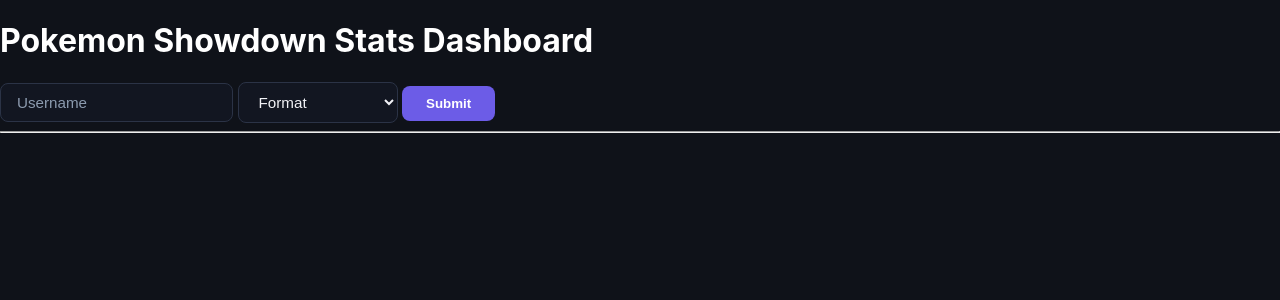
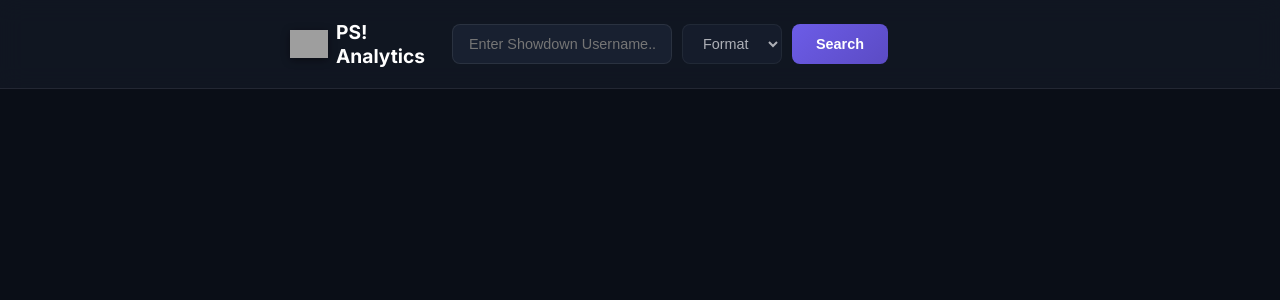
Before and after one commit to addumm/Pok-mon-Showdown-Elo-Data-Visualizer, a Flask app: template templates/index.html in a window 1280 px wide. Shown: the top 300 px of the page. Run offline with Flask 3, Linux system fonts and the light colour scheme; the template is opened without the code that fills it, so the values that code supplies are empty; style sheets or scripts are compiled from the project's sources; grey boxes are pictures that could not be loaded.

Commit message:
ui + sprites & title

```diff
--- a/app.py
+++ b/app.py
@@ -10,6 +10,7 @@ from dash import Dash, html, dcc
 import dash_bootstrap_components as dbc
 from models import db, PlayerRating, MatchHistory
 import os
+import random
 
 app = Flask(__name__)
 Scss(app)
@@ -449,6 +450,7 @@ def index():
     formats = []
     current_username = None
     error_message = None
+    random_pokemon_id = random.randint(1, 1025)
 
     if request.method == "POST":
         # parse usernames to alphanumeric
@@ -522,14 +524,16 @@ def index():
             current_username = current_username,
             formats=formats,
             error_message = None,
-            selected_format=selected_format
+            selected_format=selected_format,
+            header_sprite_id=random_pokemon_id,
         )
 
     else:
         return render_template("index.html",
                                current_username = current_username,
                                formats = formats,
-                               error_message = None
+                               error_message = None,
+                               header_sprite_id=random_pokemon_id,
                                )
 
 if __name__ == "__main__":
--- a/static/styles.scss
+++ b/static/styles.scss
@@ -1,19 +1,23 @@
 :root {
-    --bg-dark: #0f1219;
-    --bg-card: #1c212e;
-    --bg-card-hover: #252c3d;
-    --bg-input: #121621;
-    --border-color: #2b3346;
+  --bg-dark: #0a0e17;
+  --bg-card: #121824;
+  --bg-card-hover: #1a2232;
+  --bg-input: #182030;
+  --border-color: rgba(255, 255, 255, 0.08);
+  --border-highlight: rgba(108, 92, 231, 0.4);
 
   --accent-purple: #6c5ce7;
-    --accent-purple-hover: #5b4bc4;
+  --accent-purple-hover: #7d6df0;
+  --accent-blue: #00d2d3;
 
   --win-color: #2ed573;
+  --win-bg: rgba(46, 213, 115, 0.1);
   --loss-color: #ff4757;
+  --loss-bg: rgba(255, 71, 87, 0.1);
 
   --text-main: #f1f2f6;
-    --text-muted: #8c9baf;
-    --font-family: 'Inter', -apple-system, BlinkMacSystemFont, "Segoe UI", Roboto, sans-serif;
+  --text-muted: #768396;
+  --font-family: 'Inter', system-ui, -apple-system, sans-serif;
 }
 
 body {
@@ -27,10 +31,13 @@
 
 
 .search-container {
-    background: var(--bg-card);
+  background: rgba(18, 24, 36, 0.85);
+  backdrop-filter: blur(12px);
   border-bottom: 1px solid var(--border-color);
-    padding: 24px 0;
-    box-shadow: 0 4px 20px rgba(0, 0, 0, 0.3);
+  padding: 20px 0;
+  position: sticky;
+  top: 0;
+  z-index: 100;
 }
 
 .search-box {
@@ -49,170 +56,73 @@
   border: 1px solid var(--border-color);
   border-radius: 8px;
   padding: 10px 16px;
-    font-size: 0.95rem;
+  font-size: 0.9rem;
   outline: none;
-    transition: all 0.2s ease;
+  transition: all 0.2s cubic-bezier(0.4, 0, 0.2, 1);
 
   &:focus {
     border-color: var(--accent-purple);
-      box-shadow: 0 0 0 3px rgba(108, 92, 231, 0.25);
+    box-shadow: 0 0 0 3px rgba(108, 92, 231, 0.2);
   }
 }
 
-  #username {
-    flex-grow: 1;
-    &::placeholder {
-      color: var(--text-muted);
-    }
-  }
-
-  #format {
-    min-width: 160px;
-    cursor: pointer;
-  }
-
+/* Rounded Buttons */
 #btn_add {
-    background-color: var(--accent-purple);
+  background: linear-gradient(135deg, var(--accent-purple), #5b4bc4);
   color: #fff;
   border: none;
   border-radius: 8px;
   padding: 10px 24px;
   font-weight: 600;
+  font-size: 0.9rem;
   cursor: pointer;
   transition: all 0.2s ease;
 
   &:hover {
-      background-color: var(--accent-purple-hover);
     transform: translateY(-1px);
-      box-shadow: 0 4px 12px rgba(108, 92, 231, 0.35);
-    }
-
-    &:active {
-      transform: translateY(0);
+    box-shadow: 0 4px 15px rgba(108, 92, 231, 0.4);
   }
 }
 
-
+/* Card Panels */
 .card {
   background-color: var(--bg-card) !important;
   border: 1px solid var(--border-color) !important;
   border-radius: 12px !important;
-    box-shadow: 0 8px 24px rgba(0, 0, 0, 0.2);
-    overflow: hidden;
+  box-shadow: 0 4px 20px rgba(0, 0, 0, 0.25);
+  transition: border-color 0.2s ease;
+
+  &:hover {
+    border-color: var(--border-highlight) !important;
+  }
 }
 
 .card-header {
-    background-color: rgba(255, 255, 255, 0.02) !important;
+  background-color: transparent !important;
   border-bottom: 1px solid var(--border-color) !important;
-    color: var(--text-main) !important;
+  color: var(--text-muted) !important;
   font-weight: 700 !important;
-    letter-spacing: 0.5px;
+  letter-spacing: 0.8px;
   text-transform: uppercase;
-    font-size: 0.85rem;
-    padding: 14px 20px !important;
+  font-size: 0.75rem;
+  padding: 16px 20px !important;
 }
 
-
-  .list-group-item {
-    background-color: transparent !important;
-    border-color: var(--border-color) !important;
-    color: var(--text-muted) !important;
-    display: flex;
-    justify-content: space-between;
-    align-items: center;
-    padding: 12px 20px !important;
-    font-size: 0.9rem;
-
-    span.stat-value {
-      color: var(--text-main);
-      font-weight: 600;
-    }
-  }
-
-  .stat-highlight {
-    color: var(--accent-purple) !important;
-    font-weight: 700 !important;
-  }
-
-  /* Custom Win/Loss Badge Colors */
+/* win/Loss Badges */
 .badge-win {
   color: var(--win-color);
+  background-color: var(--win-bg);
+  padding: 4px 8px;
+  border-radius: 6px;
   font-weight: 700;
+  font-size: 0.85rem;
 }
 
 .badge-loss {
   color: var(--loss-color);
+  background-color: var(--loss-bg);
+  padding: 4px 8px;
+  border-radius: 6px;
   font-weight: 700;
+  font-size: 0.85rem;
 }
-
-
-.js-plotly-plot, .plot-container {
-    width: 100% !important;
-    height: 100% !important;
-  }
-
-
-  .card {
-    display: flex;
-    flex-direction: column;
-    justify-content: space-between;
-    height: 100%;
-    min-height: 280px;
-  }
-
-  .card-body {
-    flex: 1 1 auto;
-    display: flex;
-    flex-direction: column;
-    justify-content: center;
-    padding: 1rem !important;
-  }
-
-
-  .list-group-item {
-    display: flex !important;
-    justify-content: space-between !important;
-    align-items: center !important;
-    padding: 12px 16px !important;
-    background-color: transparent !important;
-    border-color: #2b3346 !important;
-    font-size: 0.9rem;
-
-    .stat-label {
-        font-size: 0.75rem;
-        font-weight: 600;
-        text-transform: uppercase;
-        letter-spacing: 0.5px;
-        color: #8c9baf;
-        margin-bottom: 2px;
-      }
-
-
-      .stat-value {
-        font-size: 1.2rem;
-        font-weight: 700;
-        color: #ffffff;
-
-        &.primary-stat {
-          font-size: 1.4rem;
-          color: #6c5ce7;
-        }
-      }
-
-      .stat-divider {
-        border-color: #2b3346;
-        margin: 12px 0;
-        opacity: 0.5;
-      }
-
-
-      .badge-win {
-        color: #2ed573;
-        font-weight: 700;
-      }
-
-      .badge-loss {
-        color: #ff4757;
-        font-weight: 700;
-      }
-  }
--- a/templates/index.html
+++ b/templates/index.html
@@ -3,44 +3,60 @@
 <head>
     <meta charset="UTF-8">
     <meta name="viewport" content="width=device-width, initial-scale=1.0">
-    <link rel="stylesheet" href="{{url_for("static", filename = "styles.css")}}" />
-    <title>PS! Stats Dashboard</title>
+    <link rel="preconnect" href="https://fonts.googleapis.com">
+    <link rel="preconnect" href="https://fonts.gstatic.com" crossorigin>
+    <link href="https://fonts.googleapis.com/css2?family=Inter:wght@400;600;700&display=swap" rel="stylesheet">
+
+    <link rel="stylesheet" href="{{ url_for('static', filename='styles.css') }}" />
+    <title>PS! Analytics</title>
 </head>
 <body>
-    <div class = "content">
-        <h1 style="color: white;">Pokemon Showdown Stats Dashboard</h1>
+    <header class="search-container">
+        <div class="search-box">
+            <div style="display: flex; align-items: center; gap: 8px; margin-right: 15px;">
+                <img
+                    src="https://raw.githubusercontent.com/PokeAPI/sprites/master/sprites/pokemon/{{ header_sprite_id or 25 }}.png"
+                    alt="Pokemon Sprite"
+                    style="width: 38px; height: 38px; object-fit: contain; filter: drop-shadow(0 2px 4px rgba(0,0,0,0.4));"
+                />
+                <h2 style="margin: 0; font-size: 1.2rem; font-weight: 700; color: #fff; whitespace: nowrap;">
+                    PS! Analytics
+                </h2>
             </div>
+            <form method="POST" action="" style="display: flex; gap: 10px; width: 100%;">
+                <input type="text" name="username" placeholder="Enter Showdown Username..." id="username" value="{{ current_username or '' }}"/>
 
-    <div>
-    <form method = "POST" action = "">
-        <input type = "text" name = "username" placeholder="Username" id = "username" value = "{{ current_username or ''}}"/>
                 {% if formats %}
-        <select name="format" id="format" class="format-select">
+                <select name="format" id="format">
                     <option value="" {% if not selected_format %}selected{% endif %}>Select Format</option>
                     {% for fmt in formats %}
-            <option value="{{ fmt }}">{{ fmt }}</option>
+                    <option value="{{ fmt }}" {% if fmt == selected_format %}selected{% endif %}>{{ fmt }}</option>
                     {% endfor %}
                 </select>
-
                 {% else %}
-            <select name = "format" id = "format">
-                <option value = "">Format</option>
+                <select name="format" id="format" disabled>
+                    <option value="">Format</option>
                 </select>
                 {% endif %}
-        <input type = "submit" value = "Submit" id = "btn_add">
+
+                <input type="submit" value="Search" id="btn_add">
             </form>
         </div>
+    </header>
 
-<hr>
     {% if error_message %}
-        <p> {{ error_message }} </p>
+        <div style="max-width: 700px; margin: 20px auto; padding: 12px 20px; background: rgba(255, 71, 87, 0.15); border: 1px solid #ff4757; border-radius: 8px; color: #ff4757; font-size: 0.9rem;">
+            ⚠️ {{ error_message }}
+        </div>
     {% endif %}
 
     {% if current_username and formats %}
+    <main style="padding: 20px 0;">
         <iframe
             src="/elo/"
-        style= "width: 100%; min-height: 800px; border: none; overflow: hidden;">
+            style="width: 100%; min-height: 900px; border: none; overflow: hidden;">
         </iframe>
+    </main>
     {% endif %}
 </body>
 </html>
```
Lines whose indentation alone changed are shown as unchanged.
